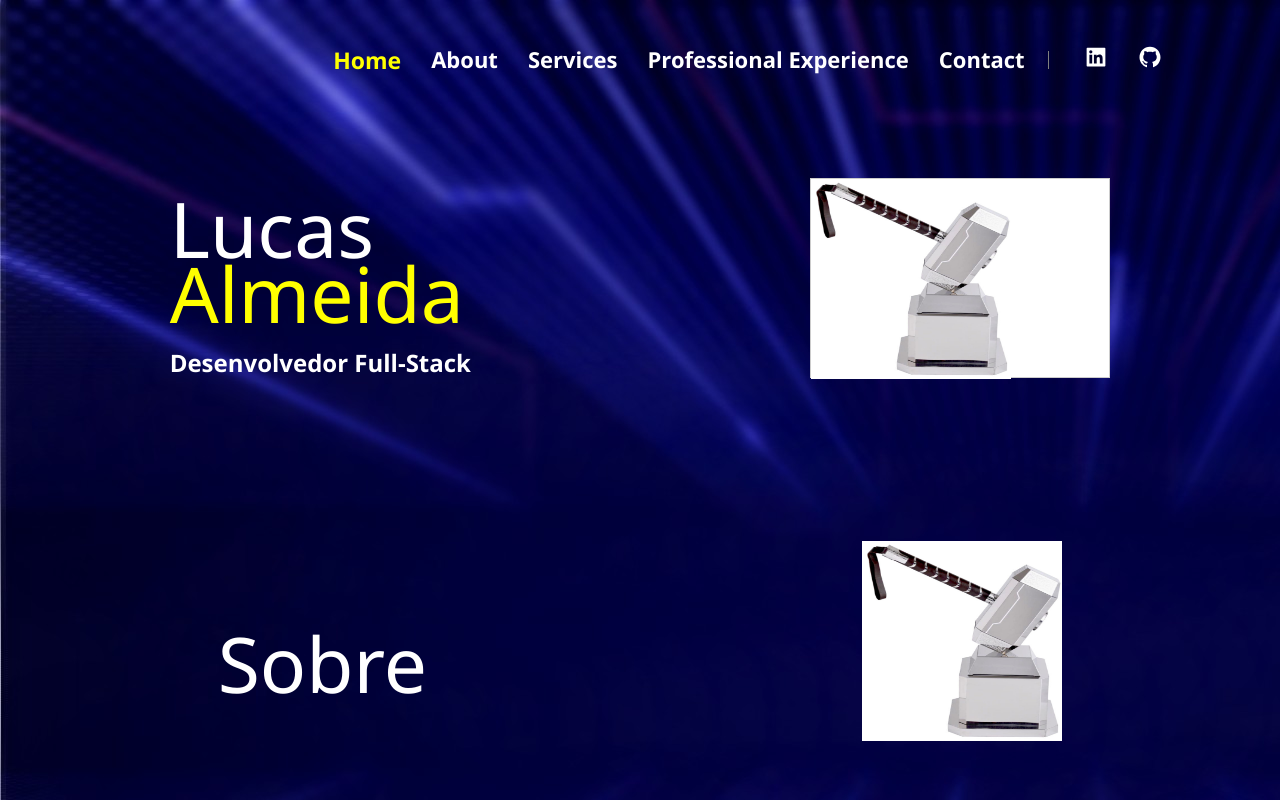
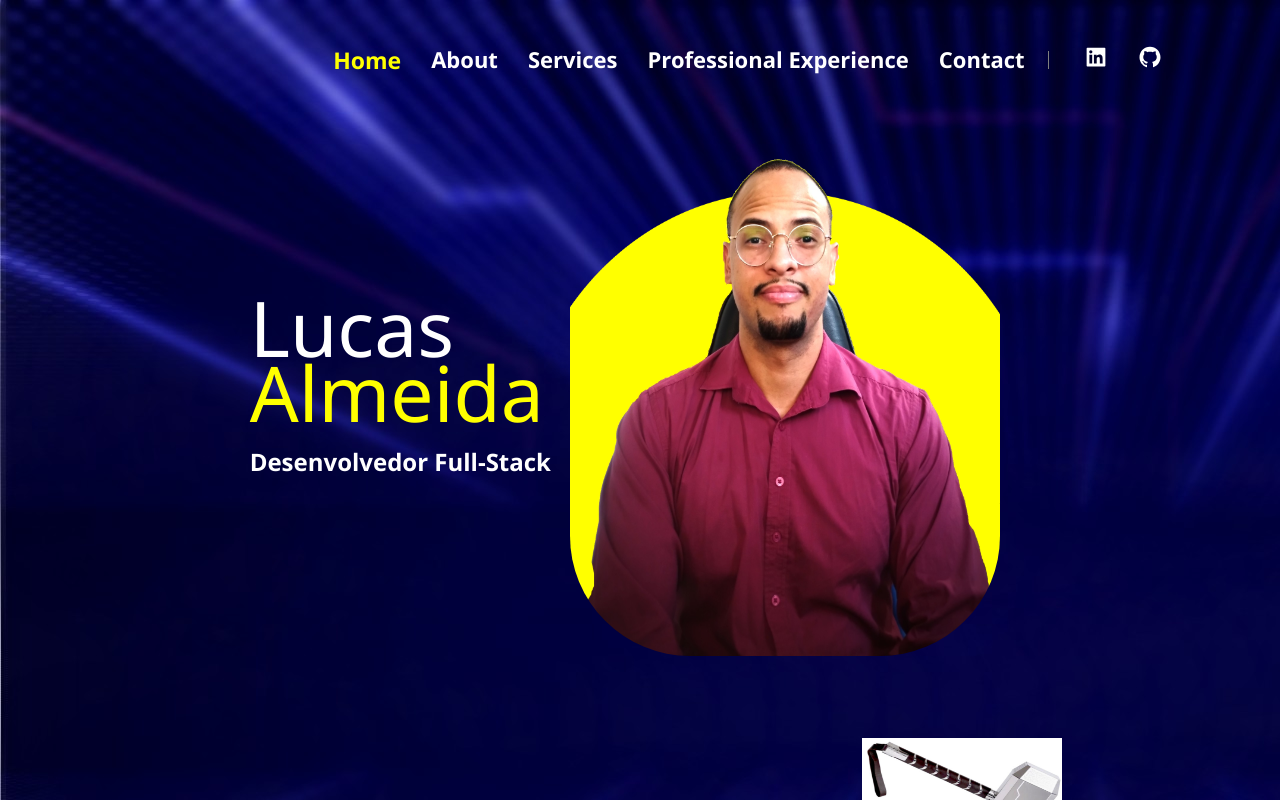
Before and after one commit to LucasPereira9/personalPortfolio, a Next.js app: page /en in a window 1280 px wide. Shown: the top 800 px of the page. Built offline with nearby package versions, Linux system fonts and the light colour scheme.

Commit message:
component created

```diff
--- a/src/app/[locale]/page.module.css
+++ b/src/app/[locale]/page.module.css
@@ -8,9 +8,15 @@
 .home_container {
     align-items: center;
     display: flex;
+    height: 50vh;
     flex-direction: row;
     justify-content: space-around;
     margin-top: 22vh;
+    margin-right: 50vh;
+    margin-left: 30vh;
+}
+.profile_picture {
+    margin-bottom: 30vh;
 }
 .first_name {
     font-size: 6vw;
--- a/src/app/[locale]/page.tsx
+++ b/src/app/[locale]/page.tsx
@@ -13,9 +13,9 @@ export default function Index() {
             <p className={styles.second_name}>Almeida</p>
             <h2>Desenvolvedor Full-Stack</h2>
         </div>
-        <div>
+        <div className={styles.profile_picture}>
           <AnimatedContainer>
-          <Image width={200} height={200} src={'/assets/images/mjonir.jpg'} alt={'profile'} />
+          <Image style={{borderRadius: '15vh'}} width={430} height={500} src={'/assets/images/lucas_perfil.png'} alt={'profile'} />
           </AnimatedContainer>
         </div>
       </div>
--- a/src/components/animatedContainer/animated.module.css
+++ b/src/components/animatedContainer/animated.module.css
@@ -1,15 +1,14 @@
 .animated_container {
     position: relative;
-    width: 300px; /* ajuste conforme necessário */
-    height: 200px; /* ajuste conforme necessário */
-    perspective: 1000px; /* Adicionando perspectiva para efeito 3D */
+    width: 300px;
+    height: 200px;
+    perspective: 1000px;
   }
 
   .content {
     position: relative;
     width: 100%;
     height: 100%;
-    background-color: #fff; /* Cor de fundo do conteúdo */
-    border: 1px solid #ccc; /* Borda do conteúdo */
-    transition: transform 0.1s linear; /* Adicionando transição suave */
+    background-color: transparent;
+    transition: transform 0.1s linear;
   }
--- a/src/components/animatedContainer/index.tsx
+++ b/src/components/animatedContainer/index.tsx
@@ -13,7 +13,7 @@ const AnimatedContainer = ({ children }) => {
             const centerY = boundingRect.top + boundingRect.height / 2;
             const offsetX = e.clientX - centerX;
             const offsetY = e.clientY - centerY;
-            const maxRotation = 20;
+            const maxRotation = 10;
             const tiltX = (offsetY / boundingRect.height) * maxRotation;
             const tiltY = -(offsetX / boundingRect.width) * maxRotation;
                 container.style.transform = `perspective(1000px) rotateX(${tiltX}deg) rotateY(${tiltY}deg)`;
```
Also changed, not shown: public/assets/images/lucas_perfil.png (added).
